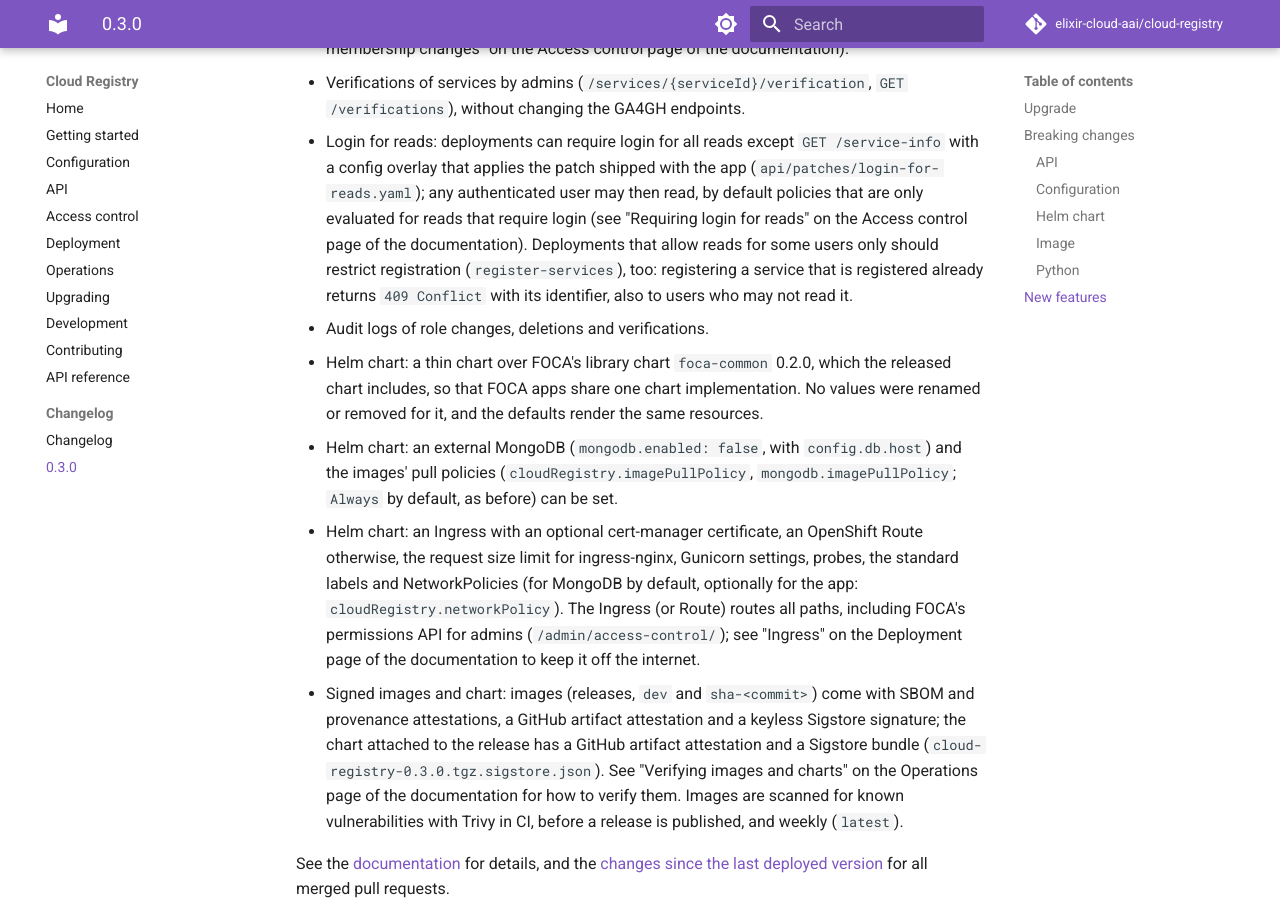
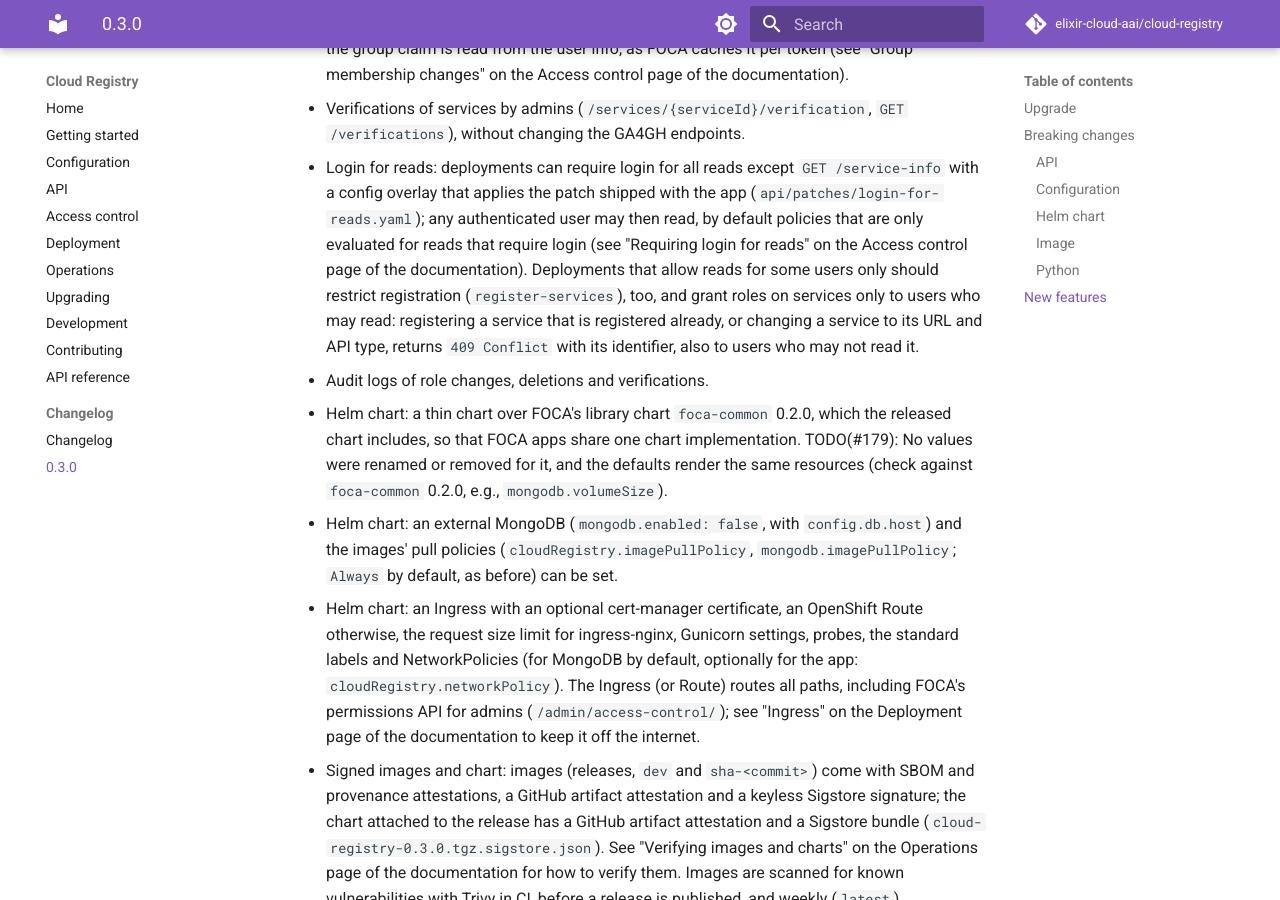
Before and after one commit to elixir-cloud-aai/cloud-registry, an MkDocs documentation site: the page built from docs/releases/0.3.0.md, in a window 1280 px wide and 900 px high, scrolled down 6197 px. Built offline with MkDocs 1.6.1 and Material for MkDocs 9.7.7, drawn with Linux system fonts in a browser that asks for light colours; comment, search, counter and statistics services are not loaded; some of the changed text lies outside the part shown.

Commit message:
docs: close gaps found in the branch review
- Restricting registration doesn't stop owners and maintainers from
  probing for services via updates: grant those roles only to users who
  may read services (access control docs and notes).
- Mark the claim that foca-common renders the same resources, and the
  values schema copy, as TODO(#179).
- Run the version and chart README checks before tagging, too.

Refs #189

Co-Authored-By: Claude Opus 5.5 <noreply@anthropic.com>

```diff
--- a/docs/releases/0.3.0.md
+++ b/docs/releases/0.3.0.md
@@ -221,7 +221,8 @@ former bind mount.
   `deployment/README.md`.
 - TODO(#179): the changes of `foca-common` 0.2.0 that the chart takes over
   (e.g., `mongodb.persistence` instead of `mongodb.volumeSize`, MongoDB's
-  claim kept on uninstall, the Gateway API), or that there are none.
+  claim kept on uninstall, the Gateway API, with the library's new values
+  schema copied to `deployment/values.schema.json`), or that there are none.
 
 ### Image
 
@@ -272,14 +273,17 @@ former bind mount.
   may then read, by default policies that are only evaluated for reads that
   require login (see "Requiring login for reads" on the Access control page
   of the documentation). Deployments that allow reads for some users only
-  should restrict registration (`register-services`), too: registering a
-  service that is registered already returns `409 Conflict` with its
-  identifier, also to users who may not read it.
+  should restrict registration (`register-services`), too, and grant roles
+  on services only to users who may read: registering a service that is
+  registered already, or changing a service to its URL and API type,
+  returns `409 Conflict` with its identifier, also to users who may not
+  read it.
 - Audit logs of role changes, deletions and verifications.
 - Helm chart: a thin chart over FOCA's library chart `foca-common` 0.2.0,
   which the released chart includes, so that FOCA apps share one chart
-  implementation. No values were renamed or removed for it, and the defaults
-  render the same resources.
+  implementation. TODO(#179): No values were renamed or removed for it, and
+  the defaults render the same resources (check against `foca-common`
+  0.2.0, e.g., `mongodb.volumeSize`).
 - Helm chart: an external MongoDB (`mongodb.enabled: false`, with
   `config.db.host`) and the images' pull policies
   (`cloudRegistry.imagePullPolicy`, `mongodb.imagePullPolicy`; `Always` by
```
Also changed, not shown: docs/access-control.md (+5 -0 lines), docs/development.md (+3 -0 lines).
